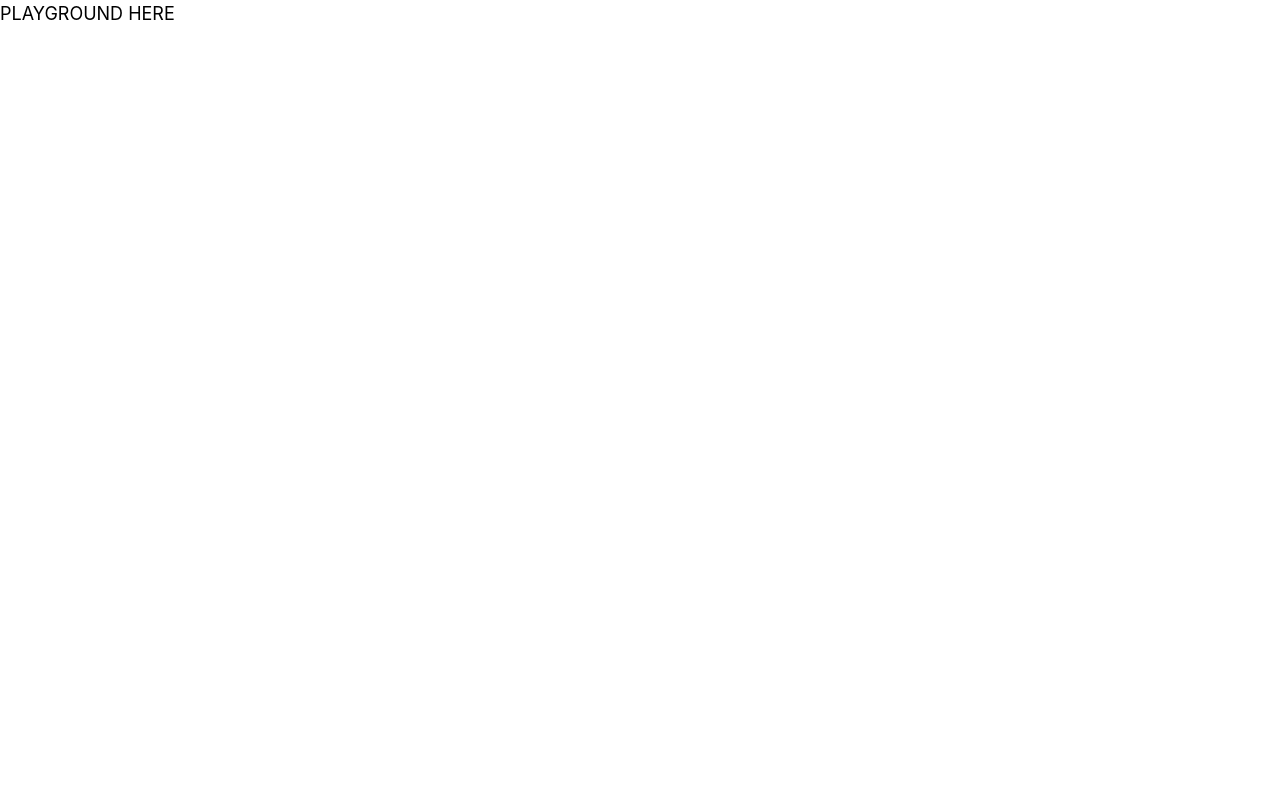
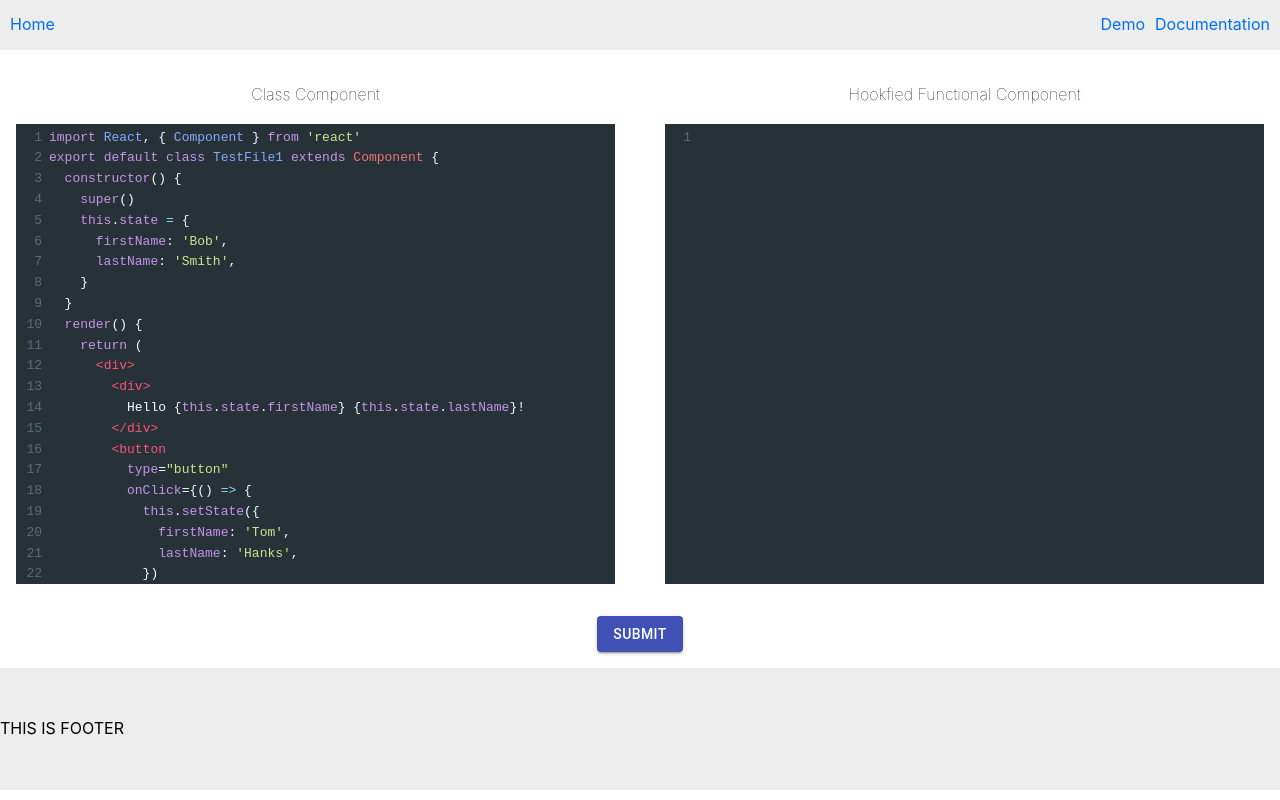
Before and after one commit to DigitalTranslate/ReactHookifyWebsite, a Next.js app: page /playground in a window 1280 px wide. Built offline with nearby package versions, Linux system fonts and the light colour scheme.

Commit message:
playground css done

```diff
--- a/package.json
+++ b/package.json
@@ -9,8 +9,12 @@
   },
   "dependencies": {
     "@material-ui/core": "^4.9.14",
+    "codemirror": "^5.53.2",
     "next": "9.4.1",
+    "prettier": "^2.0.5",
+    "prettier-standalone": "^1.3.1-0",
     "react": "16.13.1",
+    "react-codemirror2": "^7.1.0",
     "react-dom": "16.13.1"
   }
 }
--- a/pages/_app.js
+++ b/pages/_app.js
@@ -1,5 +1,8 @@
 /* eslint-disable react/react-in-jsx-scope */
 import '../styles/global.css'
+import 'codemirror/lib/codemirror.css'
+import 'codemirror/theme/material.css'
+import 'codemirror/theme/monokai.css'
 
 //THIS IS TOP LEVEL COMPONENT THAT'S ONLY HERE TO IMPORT GLOBAL CSS
 export default function App({ Component, pageProps }) {
--- a/pages/playground.js
+++ b/pages/playground.js
@@ -1,3 +1,127 @@
+import React, { useState } from 'react'
+import { Controlled as CodeMirror } from 'react-codemirror2'
+import prettier from 'prettier-standalone'
+import Button from '@material-ui/core/Button'
+import Layout from '../components/Layout'
+// import { testClass, hookifyApp } from './utils'
+
+let modeLoaded = false
+if (typeof window !== 'undefined' && typeof window.navigator !== 'undefined') {
+  require('codemirror/mode/jsx/jsx')
+  modeLoaded = true
+}
+
 export default function Playground() {
-  return <div>PLAYGROUND HERE</div>
+  const [inputCode, setInputCode] = useState(testClass)
+  const [outputCode, setOutputCode] = useState('')
+
+  function handleSubmit() {
+    setOutputCode(inputCode)
+    setOutputCode(prettierTest(inputCode))
+  }
+  let options = {
+    lineNumbers: true,
+    theme: 'material',
+    // mode: 'jsx',
+    smartIndent: true,
+    readOnly: false,
+  }
+  let options2 = {
+    lineNumbers: true,
+    theme: 'material',
+    // mode: 'jsx',
+    smartIndent: true,
+    readOnly: true,
+  }
+  if (modeLoaded) {
+    options.mode = 'jsx'
+    options2.mode = 'jsx'
+  }
+  return (
+    <Layout>
+      <div className="container-0">
+        <div className="container-1">
+          <div className="container-1a">
+            <p className="playground-header">Class Component</p>
+            <CodeMirror
+              value={inputCode}
+              options={options}
+              onBeforeChange={(editor, data, value) => {
+                setInputCode(value)
+              }}
+              onChange={(editor, data, value) => {
+                setInputCode(value)
+              }}
+            />
+          </div>
+          <div className="container-1b">
+            <p className="playground-header">Hookfied Functional Component</p>
+            <CodeMirror value={outputCode} options={options2} />
+          </div>
+        </div>
+        <Button variant="contained" color="primary" onClick={handleSubmit}>
+          Submit
+        </Button>
+      </div>
+    </Layout>
+  )
 }
+
+export const testClass = `import React, { Component } from 'react'
+export default class TestFile1 extends Component {
+  constructor() {
+    super()
+    this.state = {
+      firstName: 'Bob',
+      lastName: 'Smith',
+    }
+  }
+  render() {
+    return (
+      <div>
+        <div>
+          Hello {this.state.firstName} {this.state.lastName}!
+        </div>
+        <button
+          type="button"
+          onClick={() => {
+            this.setState({
+              firstName: 'Tom',
+              lastName: 'Hanks',
+            })
+          }}
+        >
+          Change State!
+        </button>
+      </div>
+    )
+  }
+}`
+
+function prettierTest(string) {
+  let formattedTest = prettier.format(string, {
+    semi: false,
+    parser: 'babel',
+  })
+  return formattedTest
+}
+
+// export function hookifyApp(testStr) {
+//   let formattedTest = prettier.format(testStr, {
+//     semi: false,
+//     parser: 'babel',
+//   })
+//   // remove all comments
+//   formattedTest = formattedTest
+//     .replace(/(\/\/)(.*?)(\n)/g, '')
+//     .replace(/(\/\*)(.|\n)*?(\*\/)/g, '')
+//   const lifecycleCheck = /(componentDidMount\()|(componentDidUpdate\()|(componentWillUnmount\()/.test(
+//     formattedTest
+//   )
+//   const translatedFile = translateToFunctionComp(formattedTest)
+//   const formattedFinal = prettier.format(translatedFile, {
+//     semi: false,
+//     parser: 'babel',
+//   })
+//   return formattedFinal
+// }
--- a/styles/global.css
+++ b/styles/global.css
@@ -11,7 +11,6 @@ body {
   font-family: -apple-system, BlinkMacSystemFont, Segoe UI, Roboto, Oxygen,
     Ubuntu, Cantarell, Fira Sans, Droid Sans, Helvetica Neue, sans-serif;
   line-height: 1.6;
-  font-size: 18px;
 }
 
 * {
@@ -31,3 +30,42 @@ img {
   max-width: 100%;
   display: block;
 }
+
+/* playground */
+.container-0 {
+  display: flex;
+  flex-direction: column;
+  align-items: center;
+  margin-left: 1em;
+  margin-right: 1em;
+  margin-bottom: 1em;
+  margin-top: 1em;
+}
+
+.container-1 {
+  display: flex;
+  justify-content: space-between;
+  align-items: flex-end;
+  margin-bottom: 2em;
+  width: 100%;
+}
+
+.container-1a {
+  margin-right: 1em;
+  width: 48%;
+}
+
+.container-1b {
+  width: 48%;
+}
+
+.CodeMirror {
+  height: 460px !important;
+}
+
+.playground-header {
+  font-weight: lighter;
+  display: flex;
+  flex-direction: row;
+  justify-content: center;
+}
```
Also changed, not shown: 1 other file (tests, documents, lock files or other folders).
